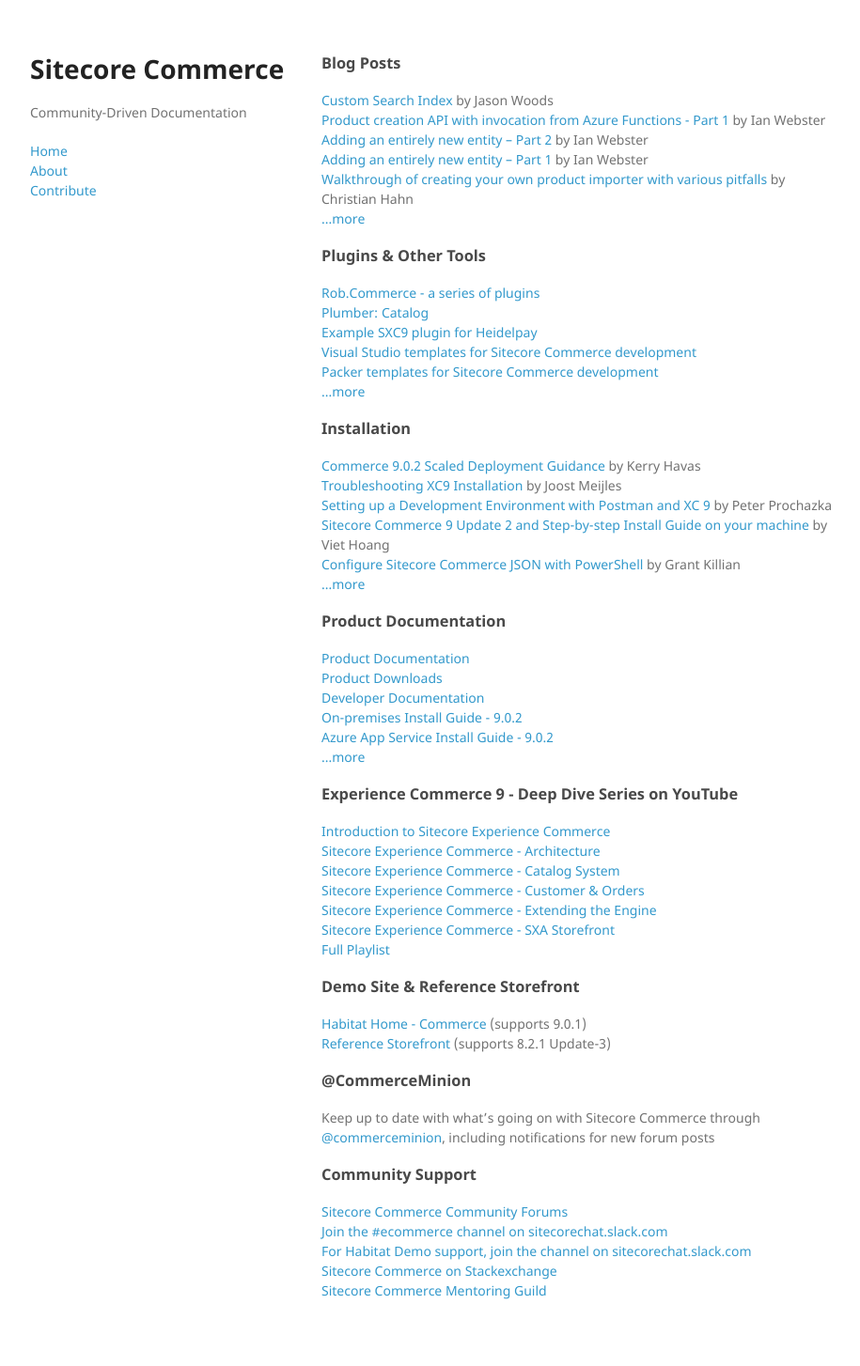
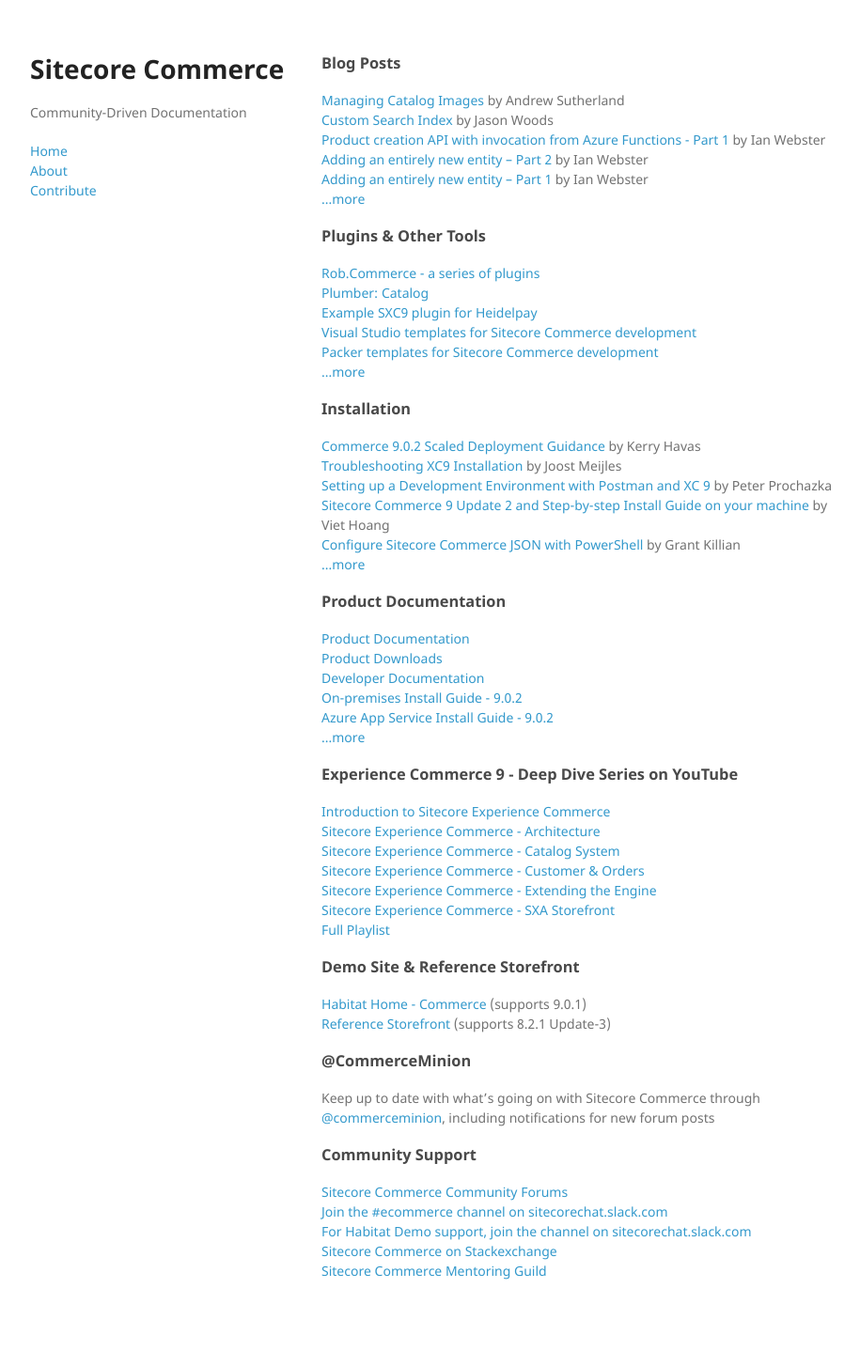
Before and after one commit to CommerceMinion/commerce-community-docs, a Jekyll site: the page built from index.md, in a window 1280 px wide. Shown: the whole page at 94% size, without its empty margins (26-941 px from the left). Built offline with Jekyll 4.4.1, drawn with Linux system fonts in a browser that asks for light colours; after the commit the page ends 1433 px from its top, so only the background shows below that.

Commit message:
Added new blog post by Andrew

```diff
--- a/_data/blogs.yml
+++ b/_data/blogs.yml
@@ -1,3 +1,9 @@
+- title: Managing Catalog Images
+  link: http://andrewsutherland.azurewebsites.net/2019/01/29/sitecore-experience-commerce-managing-catalog-images/
+  author: Andrew Sutherland
+  submitted-by: Kelly Heard
+  submitted-on: 01-29-2019
+
 - title: Custom Search Index
   link: https://sitecoreandmore.blogspot.com/2019/01/sitecore-commerce-9-custom-search-index.html
   author: Jason Woods
```
